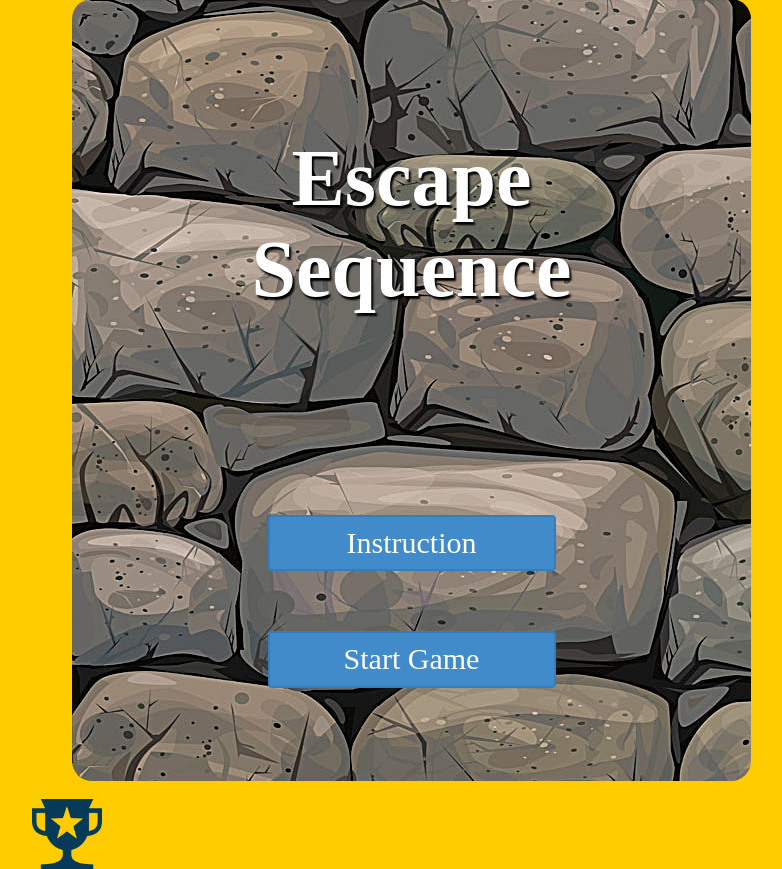
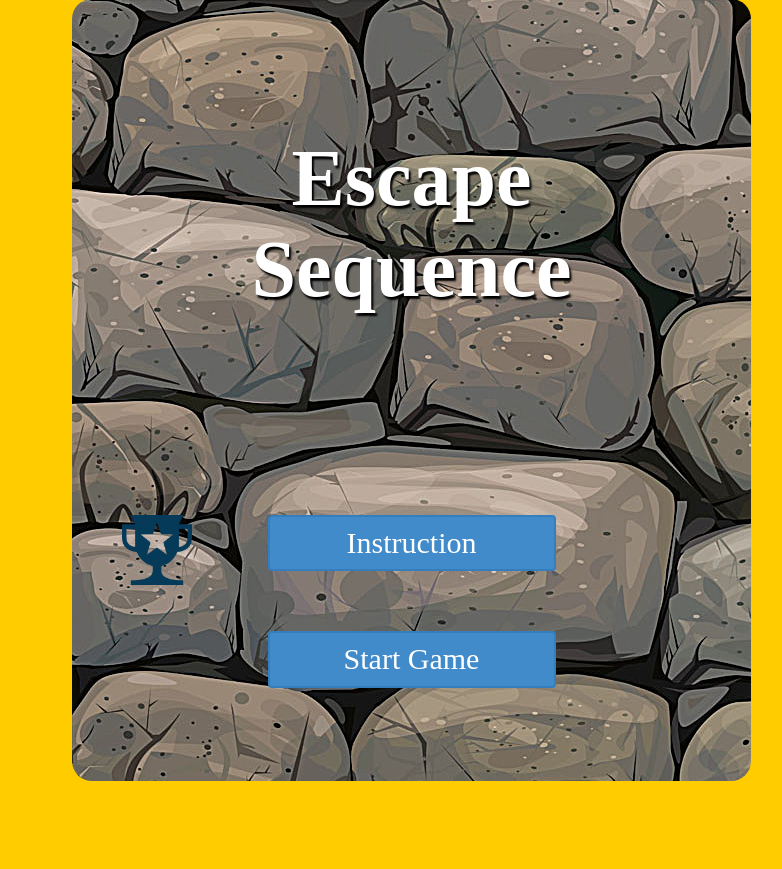
Before and after one commit to nelsonGuo/awesome-game-project-, a PHP site: page / in a window 1280 px wide. Shown: the part 31-900 px from the top of the page, without its empty margins (268-1050 px from the left). After the commit the page ends 812 px from the top, so only its background shows below. Run offline with PHP 8.4, Linux system fonts and the light colour scheme.

Commit message:
iconLeader

```diff
--- a/bigScreen.css
+++ b/bigScreen.css
@@ -179,7 +179,4 @@ a {
     width: 70px;
     height: 70px;
     float: left;
-    position: absolute;
-    left:300px;
-    bottom:-100px;
 }
```
